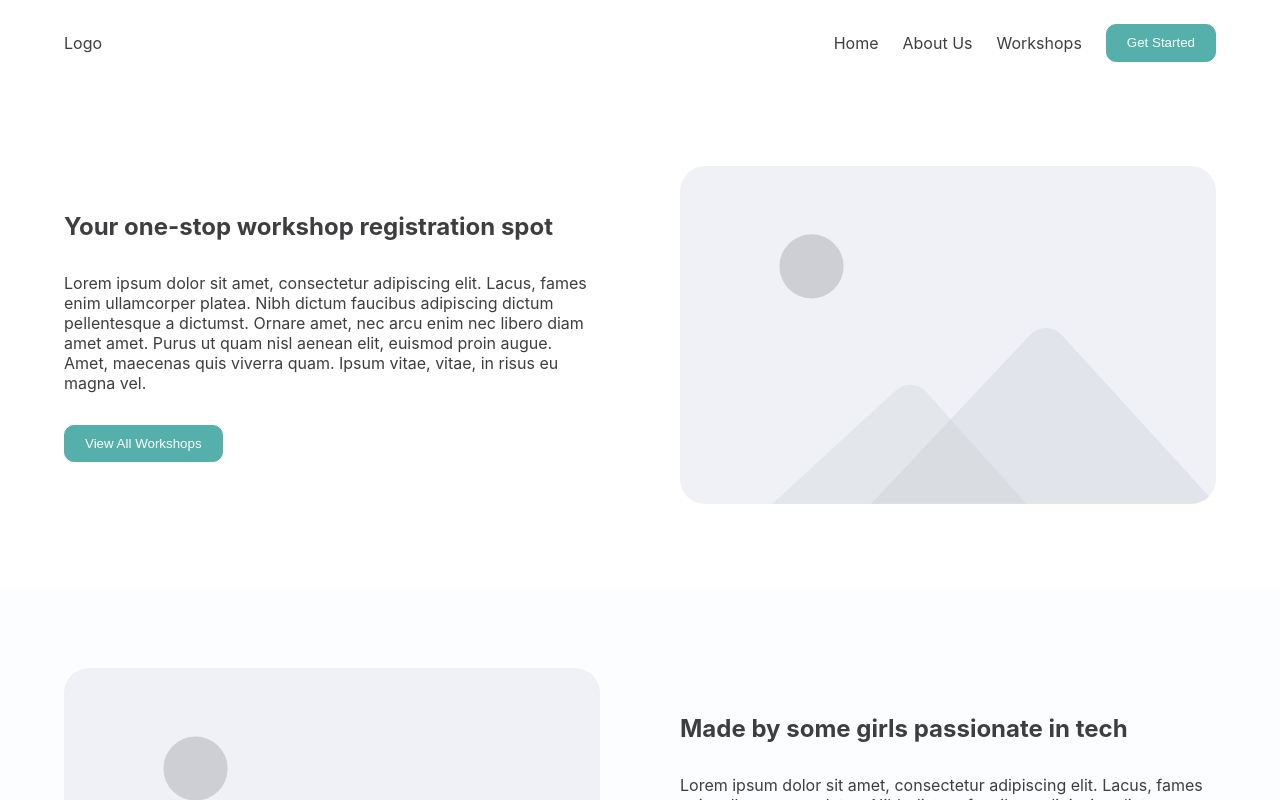
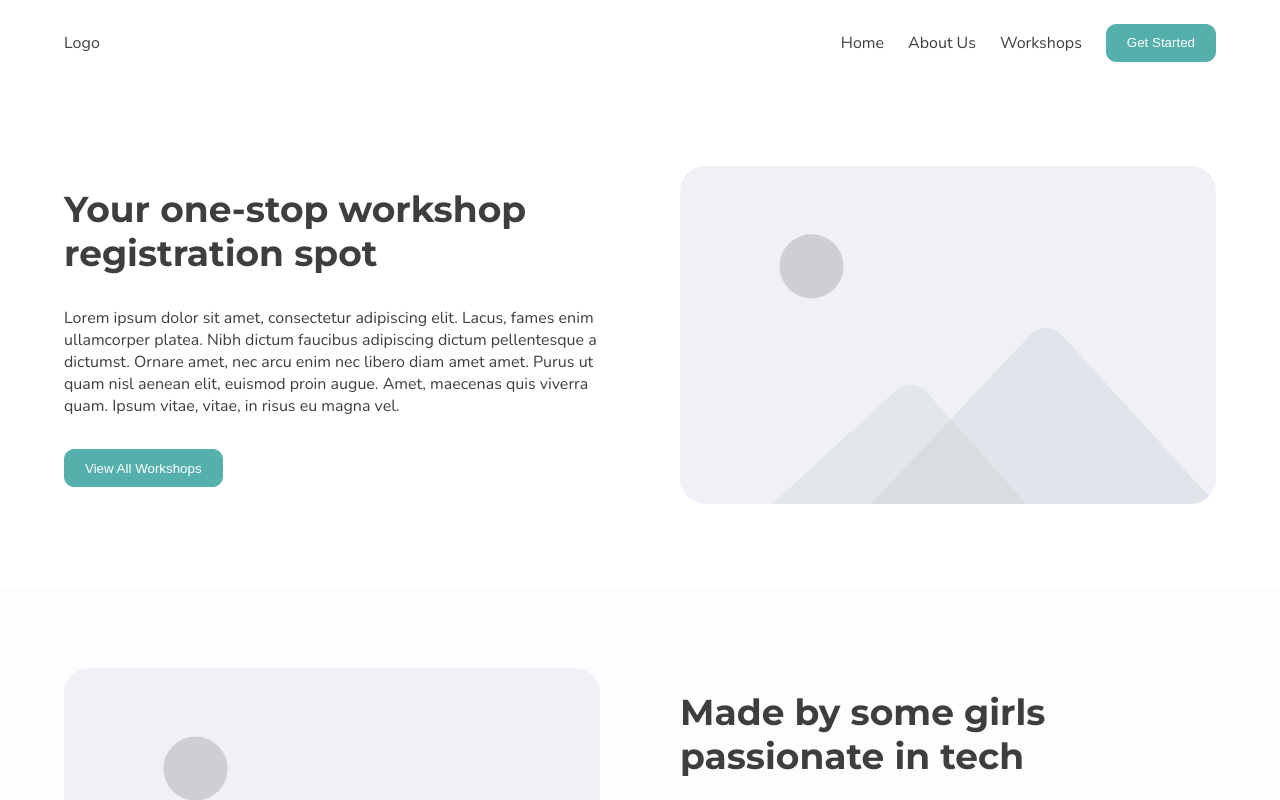
Before and after one commit to SheCodesAus/she-codes-group-project-frontend-fullstack-pancake, a React (Create React App) app: page / in a window 1280 px wide. Shown: the top 800 px of the page. Built offline with nearby package versions, Linux system fonts and the light colour scheme.

Commit message:
Setup typography

```diff
--- a/src/index.css
+++ b/src/index.css
@@ -1,3 +1,5 @@
+@import url("https://fonts.googleapis.com/css2?family=Montserrat:wght@100;200;300;400;500;600;700;800;900&family=Nunito:wght@200;300;400;500;600;700;800;900&display=swap");
+
 body {
   margin: 0;
   font-family: -apple-system, BlinkMacSystemFont, "Segoe UI", "Roboto", "Oxygen",
@@ -10,6 +12,21 @@ body {
 code {
   font-family: source-code-pro, Menlo, Monaco, Consolas, "Courier New",
     monospace;
+}
+
+h1,
+h2 {
+  font-family: "Montserrat", sans-serif;
+}
+
+h3,
+h4,
+h5,
+h6,
+p,
+span,
+a {
+  font-family: "Nunito", sans-serif;
 }
 
 h1,
@@ -27,6 +44,14 @@ a {
   text-decoration: none;
 }
 
+h1 {
+  font-size: 50px;
+}
+
+h2 {
+  font-size: 36px;
+}
+
 .auth-form-container {
   width: 500px;
 }
```
